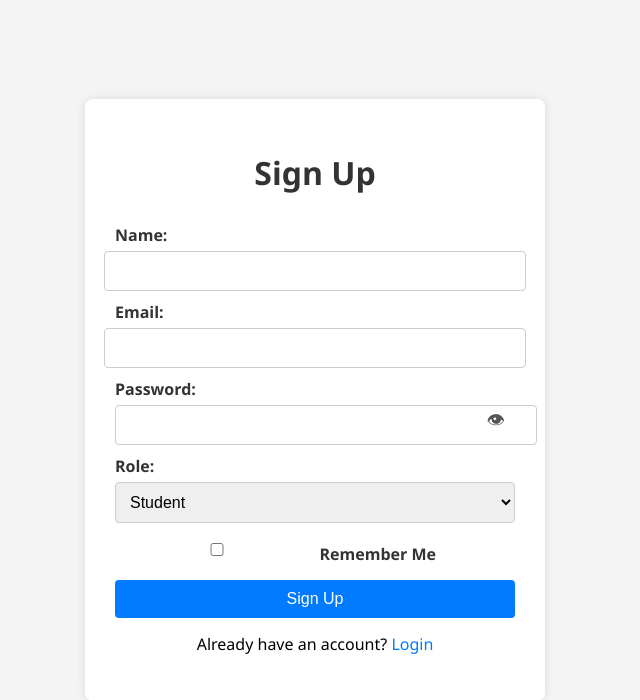
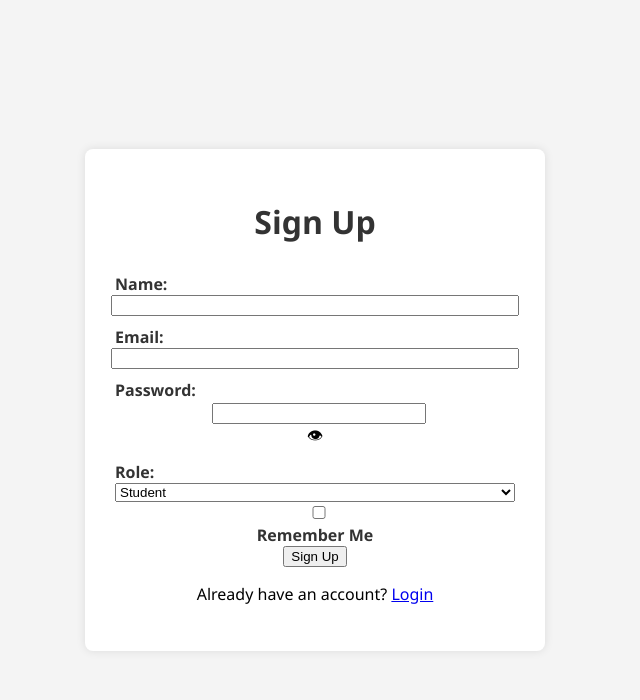
Before and after one commit to 0xzico/school-results-platform, a Flask app: page /signup in a window 1280 px wide. Shown: the top 700 px of the page, without its empty margins (325-965 px from the left). Run offline with Flask 3, Linux system fonts and the light colour scheme.

Commit message:
UI changes 230225 (#2)
* UI changes#1

* UI changes#2

* UI change#3

```diff
--- a/static/css/signup.css
+++ b/static/css/signup.css
@@ -10,7 +10,6 @@
     height: 100vh;
 }
 
-/* Centering Form */
 .container {
     background: white;
     padding: 30px;
@@ -44,12 +43,7 @@
 
 input, select {
     width: 100%;
-    padding: 10px;
-    border: 1px solid #ccc;
-    border-radius: 4px;
-    font-size: 16px;
-    margin-top: 5px;
-}
+
 
 /* Password Field with Show Icon */
 .password-container {
@@ -59,8 +53,7 @@
 
 .password-container input {
     width: 100%;
-    /* padding-right: 40px; Space for eye icon */
-}
+
 
 .toggle-password {
     position: absolute;
@@ -72,7 +65,7 @@
     color: #555;
 }
 
-/* Checkbox Container */
+
 .checkbox-container {
     display: flex;
     align-items: center;
@@ -81,22 +74,18 @@
     margin-top: 10px;
 }
 
-.checkbox-container input {
-    margin-right: 5px;
-}
+
 
 /* Submit Button */
 button {
     background-color: #007bff;
     color: white;
-    padding: 10px;
-    border: none;
-    border-radius: 4px;
+
     cursor: pointer;
     font-size: 16px;
     margin-top: 15px;
     width: 100%;
-}
+
 
 button:hover {
     background-color: #0056b3;
```
